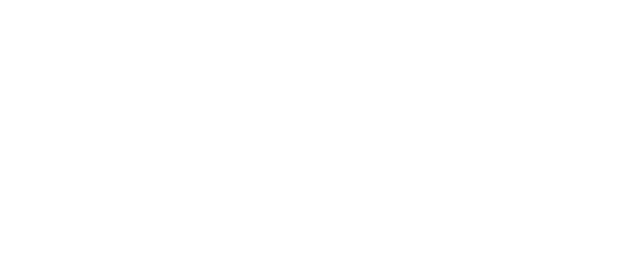
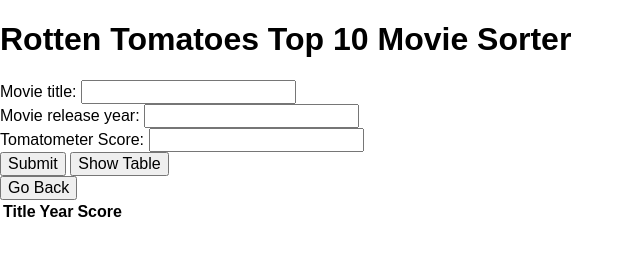
Before and after one commit to DLopez6877/rt-chart, a plain HTML site: page index.html in a window 1280 px wide. Shown: the whole page, without its empty margins (0-640 px from the left). Drawn offline with Linux system fonts and the light colour scheme.

Commit message:
set up html form and table

```diff
--- a/index.html
+++ b/index.html
@@ -9,6 +9,42 @@
     <title>Rotten Tomatoes Chart</title>
   </head>
   <body>
+    <div class="container">
+      <header>
+        <h1>Rotten Tomatoes Top 10 Movie Sorter</h1>
+      </header>
+      <div class="wrapper">
+        <form class="form1" action="index.html" method="post">
+          <div class="form-group">
+            <label for="title">Movie title: </label>
+            <input type="text" name="title">
+          </div>
+          <div class="form-group">
+            <label for="year">Movie release year: </label>
+            <input type="text" name="year">
+          </div>
+          <div class="form-group">
+            <label for="score">Tomatometer Score: </label>
+            <input type="number" name="score">
+          </div>
+          <button type="submit" name="submit">Submit</button>
+          <button type="button" name="button">Show Table</button>
+        </form>
+      </div>
+      <table class="table">
+        <thead>
+          <th>Title</th>
+          <th>Year</th>
+          <th>Score</th>
+        </thead>
+        <tbody id="results">
 
+        </tbody>
+        <button type="button" name="button2">Go Back</button>
+      </table>
+      <div class="floor">
+
+      </div>
+    </div>
   </body>
 </html>
```
